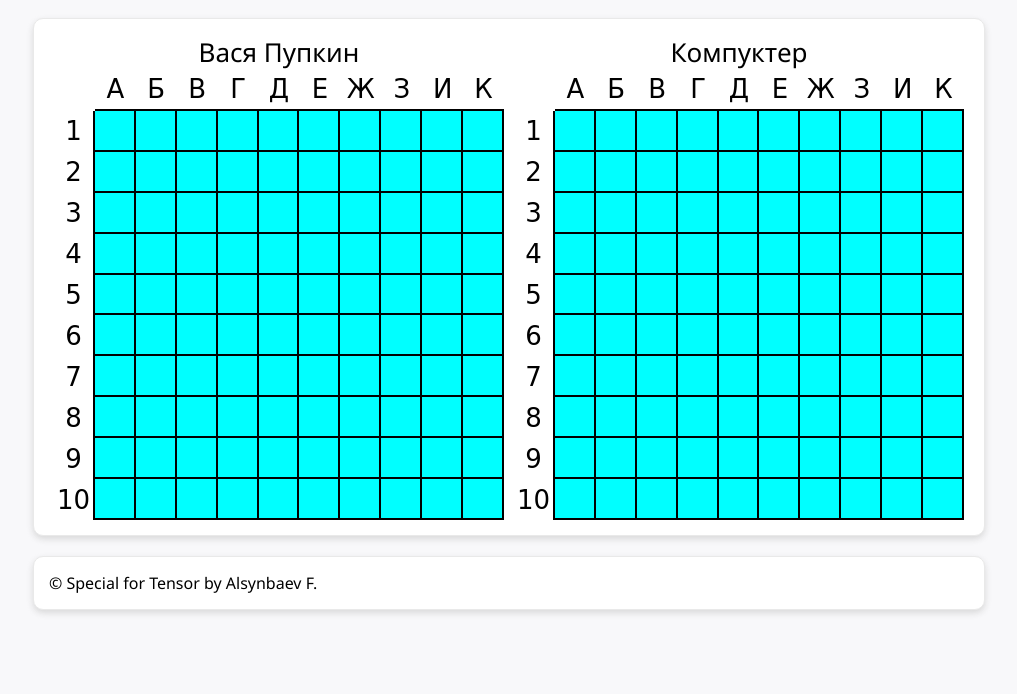
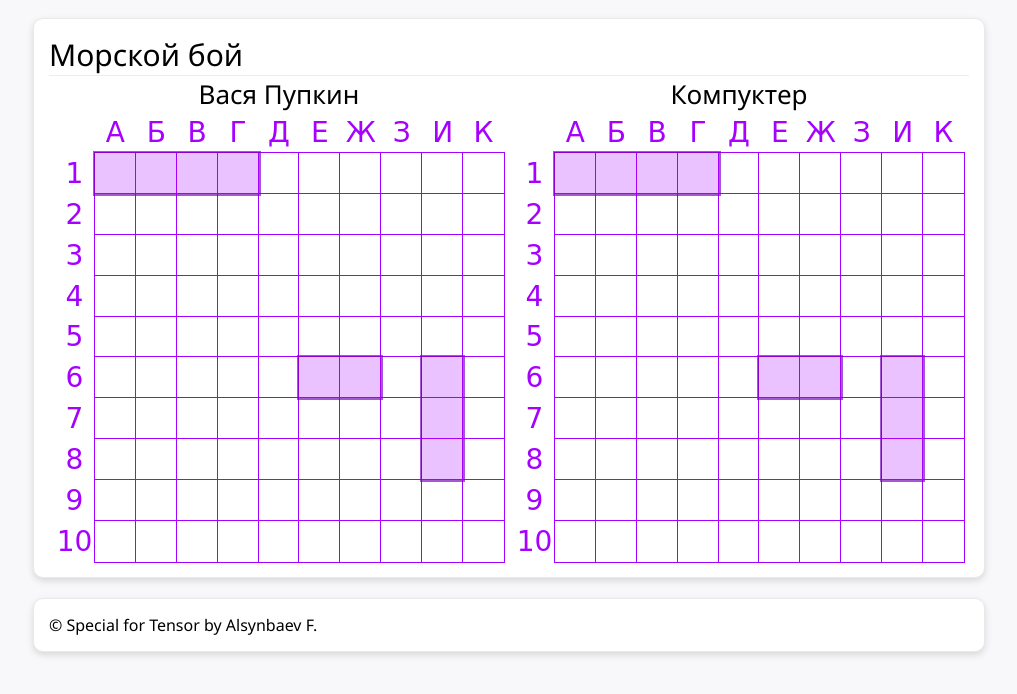
Before and after one commit to Golden4/BattleSea, a Vue app in the folder battle-sea-vue/: page / in a window 1280 px wide. Shown: the top 694 px of the page, without its empty margins (141-1158 px from the left). Built offline with nearby package versions, Linux system fonts and the light colour scheme.

Commit message:
Render Ships Vue Js

```diff
--- a/battle-sea-vue/src/components/BattleSea/GameGrid.vue
+++ b/battle-sea-vue/src/components/BattleSea/GameGrid.vue
@@ -1,49 +1,128 @@
 <template>
-  <div class="gameGrid">
+  <div :class="['gameGrid',{'gameGrid--inactive':!isActive}]">
     <template v-for="i in size">
       <template v-for="j in size">
-        <template v-if="i == 1 && j == 1">
-          <div class="gameGrid__value" :key="(i+''+j)"></div>
-        </template>
-        <template v-else-if="i == 1 && j != 1">
-          <div
-            class="gameGrid__value"
-            style="border-bottom: 2px solid #000;"
-            :key="(i+''+j)"
-          >{{letters[j-2]}}</div>
-        </template>
-        <template v-else-if="i != 1 && j == 1">
-          <div class="gameGrid__value" style="border-right: 2px solid #000;" :key="(i+''+j)">{{i-1}}</div>
-        </template>
-        <template v-else>
-          <div
-            @click="gridClick(i-1,j-1)"
-            class="gameGrid__square gameGrid__square--selected"
-            style="border-bottom: 2px solid #000;border-right: 2px solid #000;"
-            :key="(i+''+j)"
-          ></div>
-        </template>
+        <div v-if="i == 1 && j == 1" class="gameGrid__value" :key="(i+'+'+j)"></div>
+        <div v-else-if="i == 1 && j != 1" class="gameGrid__value" :key="(i+'+'+j)">{{letters[j-2]}}</div>
+        <div v-else-if="i != 1 && j == 1" class="gameGrid__value" :key="(i+'+'+j)">{{i-1}}</div>
+        <GameGridItem
+          ref="grid"
+          v-else
+          :state="gridItems[i-2][j-2]"
+          :x="j-1"
+          :y="i-1"
+          :key="(i+'+'+j)"
+        >
+          <template v-for="k in ships">
+            <div
+              v-if="(j-2) == k.x && (i-2) == k.y"
+              class="gameGrid__ship"
+              :style="shipStyle(k)"
+              :key="k.x + ' ' + k.y"
+            ></div>
+          </template>
+        </GameGridItem>
       </template>
     </template>
+    <!-- <div class="gameGrid__ship"></div> -->
   </div>
 </template>
 
 <script>
-import GameGrid from "@/components/BattleSea/GameGrid";
+import GameGridItem from "@/components/BattleSea/GameGridItem";
+
+//класс корабля
+class Ship {
+  constructor({ x, y, dir, size }) {
+    this.x = x; //нач. коорд x
+    this.y = y; //нач. коорд y
+    this.dir = dir; // поворот 0 = гориз. 1 = вертик.
+    this.size = size; // размер от 1 до 4
+  }
+}
 
 export default {
   data() {
     return {
-      size: 11,
-      letters: "АБВГДЕЖЗИК"
+      isActive: true,
+      size: 11, // размер грида
+      letters: "АБВГДЕЖЗИК",
+      gridItems: [], //0 = обычный, -1 = мимо, -2 = крест, 1... и т.д индексы кораблей
+      ships: [],
+      marks: [],
+      plasableMap: []
     };
   },
-  methods() {
-    return {
-      gridClick: (i, j) => {
-        console.log(i + "  " + j);
+  created() {
+    //инициализация карты нулями
+    for (let i = 0; i < this.size; i++) {
+      this.gridItems[i] = [];
+      for (let j = 0; j < this.size; j++) {
+        this.gridItems[i][j] = 0;
       }
-    };
+    }
+    this.addShips(new Ship({ x: 0, y: 0, dir: 0, size: 4 }));
+    this.addShips(new Ship({ x: 5, y: 5, dir: 0, size: 2 }));
+
+    this.addShips(new Ship({ x: 8, y: 5, dir: 1, size: 3 }));
+    this.getCanPlace(5, 6);
+  },
+  methods: {
+    createShips() {
+      for (let size = 1; size <= 4; size++) {
+        for (let count = 1; count <= size; count++) {
+          this.addShips(new Ship({ x: 0, y: 0, dir: 0, size }));
+        }
+      }
+    },
+    getCanPlace(x, y) {
+      let map = this.plasableMap;
+      for (let i = 0; i < 11; i++) {
+        map[i] = [];
+        for (let j = 0; j < 11; j++) {
+          map[i][j] = true;
+        }
+      }
+
+      for (let i = 0; i < this.ships.length; i++) {
+        const ship = this.ships[i];
+
+        let sizeX = ship.dir == 0 ? ship.size : 1;
+        let sizeY = ship.dir == 1 ? ship.size : 1;
+        let startX = ship.x - 1 >= 0 ? ship.x - 1 : 0;
+        let startY = ship.y - 1 >= 0 ? ship.y - 1 : 0;
+        let endX =
+          ship.x + sizeX + 1 < this.size ? ship.x + sizeX + 1 : this.size;
+        let endY =
+          ship.y + sizeY + 1 < this.size ? ship.y + sizeY + 1 : this.size;
+
+        for (let k = startX; k < endX; k++) {
+          for (let l = startY; l < endY; l++) {
+            map[k][l] = false;
+          }
+        }
+      }
+      return map[x][y];
+    },
+    addMarks(...marks) {
+      for (let i in marks)
+        if (!this.marks.includes(marks[i])) this.marks.push(marks[i]);
+    },
+    addShips(...ships) {
+      //добавить корабль в массив
+      for (let i in ships) {
+        if (!this.ships.includes(ships[i])) this.ships.push(ships[i]);
+      }
+    },
+    shipStyle(k) {
+      return {
+        width: (k.dir == 0 ? k.size : 1) * 100 + "%",
+        height: (k.dir == 1 ? k.size : 1) * 100 + "%"
+      };
+    }
+  },
+  components: {
+    GameGridItem
   }
 };
 </script>
@@ -58,14 +137,31 @@ export default {
   width: 450px;
   height: 450px;
 }
-.gameGrid__square--selected {
-  background-color: aqua;
+.gameGrid--inactive {
+  opacity: 0.4;
+  pointer-events: none;
 }
+
+.gameGrid__ship {
+  background: #a600ff3d;
+  margin: -2px;
+  border: 2px solid #7200af8c;
+  position: absolute;
+  width: 100%;
+  height: 100%;
+  z-index: 2;
+  pointer-events: none;
+}
+
 .gameGrid__value {
   display: flex;
   justify-content: center;
   align-items: center;
   font-family: "comic Sans MS";
-  font-size: 26px;
+  font-size: 28px;
+  color: #a600ff;
+  pointer-events: none;
+  cursor: default;
+  user-select: none;
 }
 </style>
--- /dev/null
+++ b/battle-sea-vue/src/components/BattleSea/GameGridItem.vue
@@ -0,0 +1,80 @@
+<template>
+  <div
+    :class="['gameGrid__square',{'gameGrid__square--hovered':isHovering}]"
+    @mouseover="cellHover(true)"
+    @mouseout="cellHover(false)"
+    @click="cellClick"
+  >
+    <div v-if="state == -1" class="gameGrid__mark gameGrid__mark--dead">×</div>
+    <div v-if="state == -2" class="gameGrid__mark gameGrid__mark--miss">•</div>
+    {{value?value:''}}
+    <slot></slot>
+  </div>
+</template>
+
+<script>
+export default {
+  props: ["state", "value", "x", "y"],
+
+  data() {
+    return {
+      canHover: true,
+      isHovering: false
+    };
+  },
+  methods: {
+    cellClick: function() {
+      console.log(this.x + "  " + this.y);
+    },
+    cellHover: function(hoverItem) {
+      if (this.canHover && hoverItem) this.isHovering = true;
+      else this.isHovering = false;
+    }
+  }
+};
+</script>
+
+<style>
+.gameGrid__square {
+  border: 1px solid #a600ff;
+  margin: -1px;
+  background-color: #fff;
+  position: relative;
+}
+
+.gameGrid__square--hovered {
+  background-color: red;
+}
+
+.gameGrid__square--selected {
+  background-color: aqua;
+}
+
+.gameGrid__mark {
+  z-index: 10;
+  position: absolute;
+
+  width: 100%;
+  height: 100%;
+  display: flex;
+  justify-items: center;
+  align-items: center;
+  justify-content: center;
+  align-content: stretch;
+  font-size: 90px;
+  cursor: default;
+  bottom: 10px;
+  user-select: none;
+  pointer-events: none;
+}
+
+.gameGrid__mark--miss {
+  color: black;
+  font-size: 40px;
+  bottom: 4px;
+}
+
+.gameGrid__mark--dead {
+  color: red;
+}
+</style>
--- a/battle-sea-vue/src/components/Module.vue
+++ b/battle-sea-vue/src/components/Module.vue
@@ -1,12 +1,29 @@
 <template>
-  <div class="module">{{content}}</div>
+  <div class="module">
+    <div v-if="title" class="module__title">{{title}}</div>
+    <slot></slot>
+  </div>
 </template>
 
 <script>
 export default {
-  props: ["content"]
+  props: ["title", "content"]
 };
 </script>
 
 <style>
+.module {
+  background: #fff;
+  border-radius: 10px;
+  border: 1px solid #e9e9e9;
+  padding: 15px;
+  margin: 10px 5px;
+  box-shadow: 0 3px 6px 0px #c8c8c8a8;
+}
+
+.module__title {
+  font-size: 30px;
+  color: black;
+  border-bottom: 1px solid #ececec;
+}
 </style>
--- a/battle-sea-vue/src/components/Page.vue
+++ b/battle-sea-vue/src/components/Page.vue
@@ -1,10 +1,11 @@
 <template>
   <div class="page">
     <div class="content">
-      <div class="module">
-        <GameBattleSea />
-      </div>
-      <div class="module">© Special for Tensor by Alsynbaev F.</div>
+      <Module :title="componentTemplates[0].title">
+        <component :is="componentTemplates[0].Comp"></component>
+      </Module>
+
+      <Module>© Special for Tensor by Alsynbaev F.</Module>
     </div>
   </div>
 </template>
@@ -15,6 +16,16 @@ import GameBattleSea from "@/components/BattleSea/GameBattleSea";
 
 export default {
   name: "Page",
+  data() {
+    return {
+      componentTemplates: [
+        {
+          title: "Морской бой",
+          Comp: "GameBattleSea"
+        }
+      ]
+    };
+  },
   components: {
     Module,
     GameBattleSea
@@ -22,7 +33,7 @@ export default {
 };
 </script>
 
-<style>
+<style scoped>
 .page {
   width: 100%;
   position: relative;
@@ -38,12 +49,4 @@ export default {
 .content__coloumn-main {
   grid-row-start: 1;
 }
-.module {
-  background: #fff;
-  border-radius: 10px;
-  border: 1px solid #e9e9e9;
-  padding: 15px;
-  margin: 10px 5px;
-  box-shadow: 0 3px 6px 0px #c8c8c8a8;
-}
 </style>
```
Also changed, not shown: 1 other file (tests, documents, lock files or other folders).
